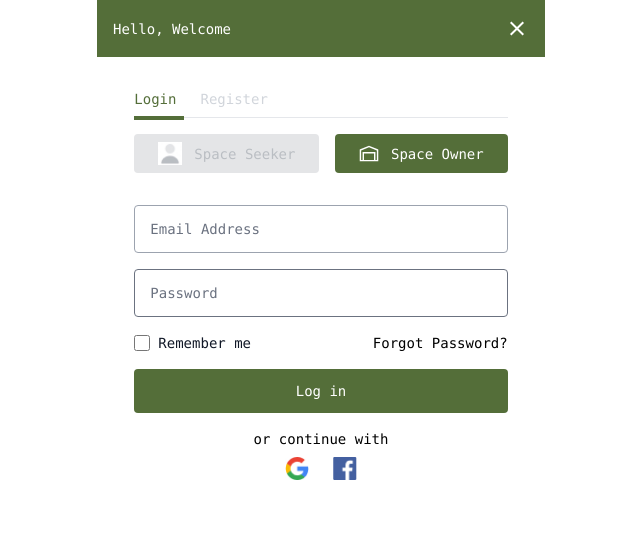
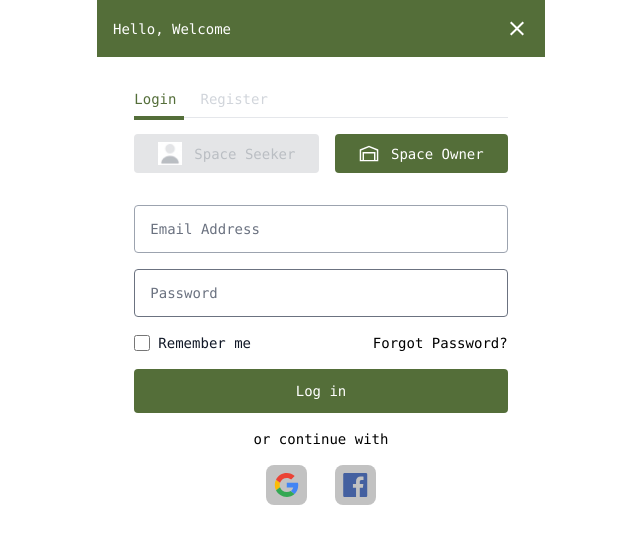
Before and after one commit to ahmad-cod/warehouzit, a Next.js app: page / in a window 1280 px wide. Shown: the top 544 px of the page, without its empty margins (319-959 px from the left). Built offline with nearby package versions, Linux system fonts and the light colour scheme.

Commit message:
add padding to social auth btns

```diff
--- a/app/page.js
+++ b/app/page.js
@@ -6,7 +6,7 @@ import SocialAuthButtons from '@/components/SocialAuthButtons'
 export default function Home() {
   return (
     <main className="flex flex-col items-center justify-between p-2 pt-0 px-0">
-      <div className="z-10 w-full items-center justify-between font-mono text-sm lg:flex flex-col">
+      <div className="z-10 w-full items-center justify-between font-mono text-sm sm:flex flex-col">
         <Header />
         <Tabs />
         <SocialAuthButtons />
--- a/components/Header.js
+++ b/components/Header.js
@@ -2,7 +2,7 @@ import Image from "next/image"
 
 export default function Header () {
   return (
-    <header className='sticky top-0 flex items-center justify-between w-full max-w-md bg-darkGreen p-4 text-white'>
+    <header className='sticky top-0 z-20 flex items-center justify-between w-full max-w-md bg-darkGreen p-4 text-white'>
       <h2>Hello, Welcome</h2>
       <Image
         loading="lazy"
--- a/components/SocialAuthButtons.js
+++ b/components/SocialAuthButtons.js
@@ -7,24 +7,25 @@ export default function SocialAuthButtons () {
           after:flex-1 after:border-t after:border-gray-300 after:ml-2">
           or continue with
         </div>
-        <div className="flex items-center justify-center gap-x-6 max-w-sm mt-2">
-          <a href="#">
-            <Image
-              loading="lazy"
-              src='/images/googleIcon.jpg'
-              alt='Google Icon'
-              width={24}
-              height={24}
-            />
+        <div className="flex items-center justify-center gap-1 gap-x-7 max-w-sm mt-4">
+          <a
+            href="#"
+            className="p-2 bg-subdued rounded-lg"
+          >
+          <svg xmlns="http://www.w3.org/2000/svg" width="25" height="24" viewBox="0 0 25 24" fill="none">
+            <path fill-rule="evenodd" clip-rule="evenodd" d="M5.68204 11.996C5.68204 11.2176 5.81131 10.4714 6.04204 9.77148L2.00349 6.6875C1.2164 8.28559 0.772949 10.0863 0.772949 11.996C0.772949 13.904 1.21586 15.7036 2.00186 17.3006L6.03822 14.2106C5.80968 13.514 5.68204 12.7705 5.68204 11.996Z" fill="#FBBC05"/>
+            <path fill-rule="evenodd" clip-rule="evenodd" d="M12.7729 4.91775C14.4638 4.91775 15.9911 5.5169 17.1911 6.49733L20.682 3.01137C18.5547 1.15945 15.8274 0.015625 12.7729 0.015625C8.03069 0.015625 3.95505 2.72759 2.00342 6.69014L6.04196 9.77413C6.97251 6.94941 9.62505 4.91775 12.7729 4.91775Z" fill="#EB4335"/>
+            <path fill-rule="evenodd" clip-rule="evenodd" d="M12.7729 19.0829C9.62505 19.0829 6.97251 17.0513 6.04196 14.2266L2.00342 17.31C3.95505 21.2731 8.03069 23.9851 12.7729 23.9851C15.6998 23.9851 18.4941 22.9458 20.5914 20.9986L16.758 18.035C15.6763 18.7164 14.3143 19.0829 12.7729 19.0829Z" fill="#34A853"/>
+            <path fill-rule="evenodd" clip-rule="evenodd" d="M24.2275 11.999C24.2275 11.291 24.1184 10.5284 23.9548 9.82031H12.7729V14.4501H19.2093C18.8875 16.0286 18.0115 17.2421 16.758 18.0319L20.5915 20.9955C22.7946 18.9508 24.2275 15.9049 24.2275 11.999Z" fill="#4285F4"/>
+          </svg>
           </a>
-          <a href="#">
-            <Image
-              loading="lazy"
-              src='/images/fbIcon.jpg'
-              alt='Facebook Icon'
-              width={24}
-              height={24}
-            />
+          <a
+            href="#"
+            className="p-2 bg-subdued rounded-lg"
+          >
+          <svg xmlns="http://www.w3.org/2000/svg" width="25" height="24" viewBox="0 0 25 24" fill="none">
+            <path fill-rule="evenodd" clip-rule="evenodd" d="M13.0462 24H1.55167C0.819887 24 0.227051 23.4068 0.227051 22.6753V1.32461C0.227051 0.592927 0.81998 0 1.55167 0H22.9025C23.634 0 24.2271 0.592927 24.2271 1.32461V22.6753C24.2271 23.4069 23.6339 24 22.9025 24H16.7867V14.7059H19.9063L20.3734 11.0838H16.7867V8.77132C16.7867 7.72265 17.0779 7.008 18.5817 7.008L20.4997 7.00716V3.76755C20.168 3.72341 19.0294 3.62479 17.7048 3.62479C14.9395 3.62479 13.0462 5.31276 13.0462 8.41261V11.0838H9.91861V14.7059H13.0462V24Z" fill="#4460A0"/>
+          </svg>
           </a>
 
         </div>
--- a/tailwind.config.js
+++ b/tailwind.config.js
@@ -7,6 +7,9 @@ module.exports = {
   ],
   theme: {
     extend: {
+      screens: {
+        'sm': '464px'
+      },
       colors: {
         'darkGreen': '#546E39',
         'grayish': '#E4E5E7',
```
